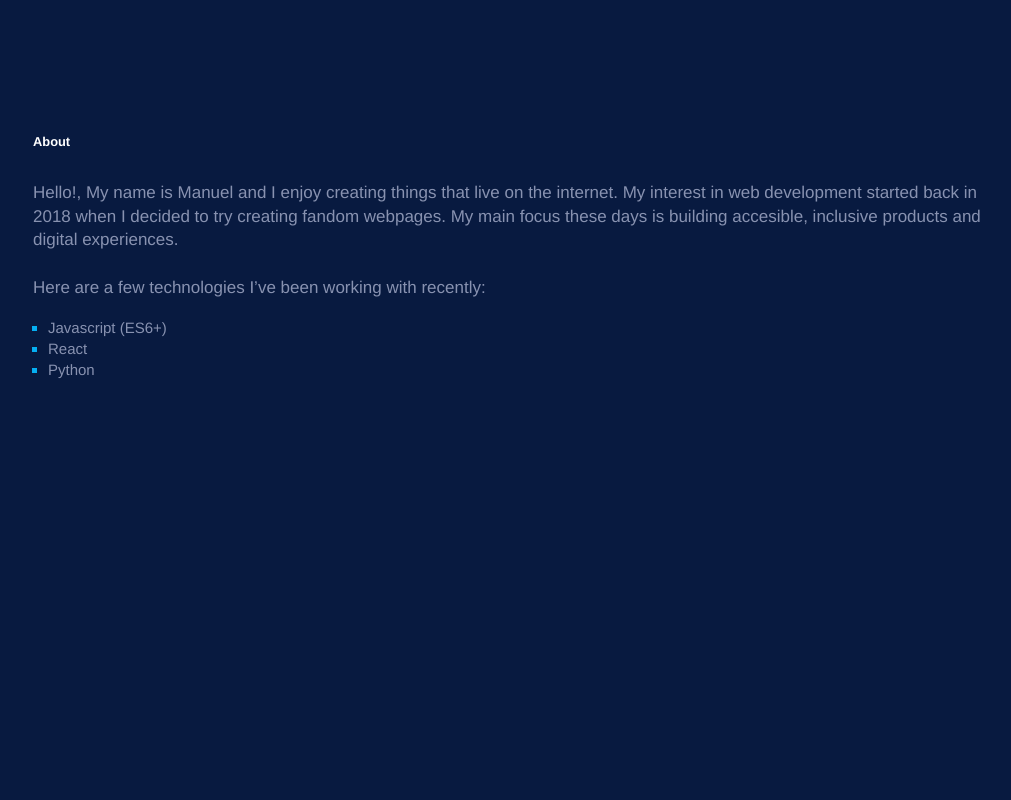
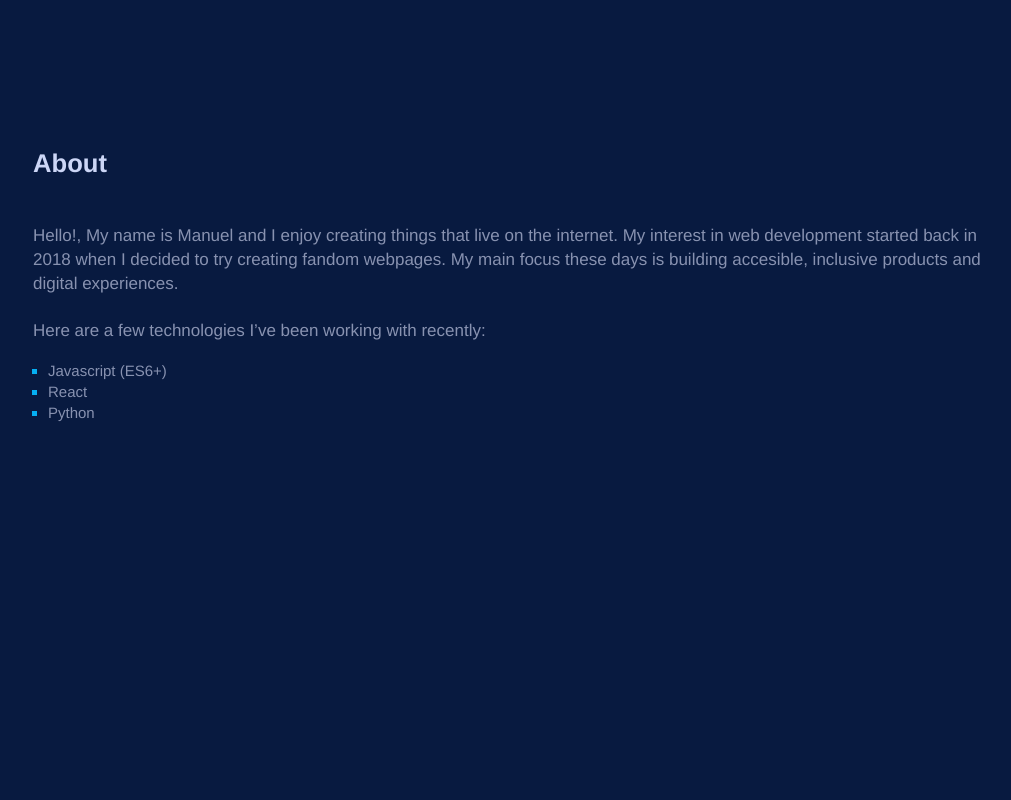
Before and after one commit to Sotorev/portfolio, a React (Create React App) app: page / in a window 1280 px wide. Shown: the part 980-1780 px from the top of the page, without its empty margins (117-1128 px from the left). Built offline with nearby package versions, Linux system fonts and the light colour scheme.

Commit message:
New component for section titles

```diff
--- a/src/components/Contact/index.scss
+++ b/src/components/Contact/index.scss
@@ -26,9 +26,5 @@
 
 	.contact {
 		margin: 25rem 3rem;
-
-		.blast-section {
-			font-size: 2rem;
-		}
 	}
 }
--- a/src/components/Experience/index.scss
+++ b/src/components/Experience/index.scss
@@ -13,11 +13,10 @@
 	}
 }
 
-@media only screen and (max-width:800px) {
+@media only screen and (max-width:1200px) {
 
 	.experience {
 		min-height: 0;
 		padding: 60px 3rem;
-
 	}
 }
--- a/src/components/SectionTitle/index.js
+++ b/src/components/SectionTitle/index.js
@@ -1,8 +1,15 @@
 import './index.scss';
+import AnimattedLetters from '../AnimatedLetters'
 export default function SectionTitle({text}) {
 	return (
-		<h3>
-			{text}
+		<h3 className='section-title'>
+			<AnimattedLetters
+				letterClass={'blast'}
+				isLoaded={true}
+				strArray={Array.from(text)}
+				idx={0}
+			/>
+
 		</h3>
 	);
 }
--- a/src/components/SectionTitle/index.scss
+++ b/src/components/SectionTitle/index.scss
@@ -0,0 +1,3 @@
+.section-title{
+	font-size: clamp(2.5rem, 2vw, 4rem);
+}
```
